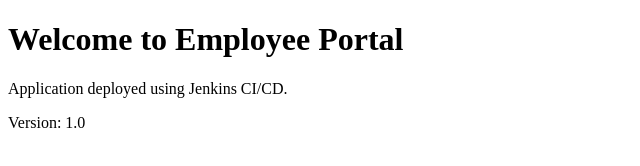
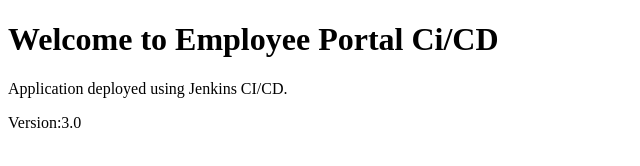
Before and after one commit to Mullaikrishna01TR/employee-portal-cicd, a plain HTML site: page app/index.html in a window 1280 px wide. Shown: the whole page, without its empty margins (0-640 px from the left). Drawn offline with Linux system fonts and the light colour scheme.

Commit message:
Update employee portal to version 3

```diff
--- a/app/index.html
+++ b/app/index.html
@@ -4,8 +4,8 @@
     <title>Employee Portal</title>
 </head>
 <body>
-    <h1>Welcome to Employee Portal</h1>
+    <h1>Welcome to Employee Portal Ci/CD </h1>
     <p>Application deployed using Jenkins CI/CD.</p>
-    <p>Version: 1.0</p>
+    <p>Version:3.0</p>
 </body>
 </html>
```
